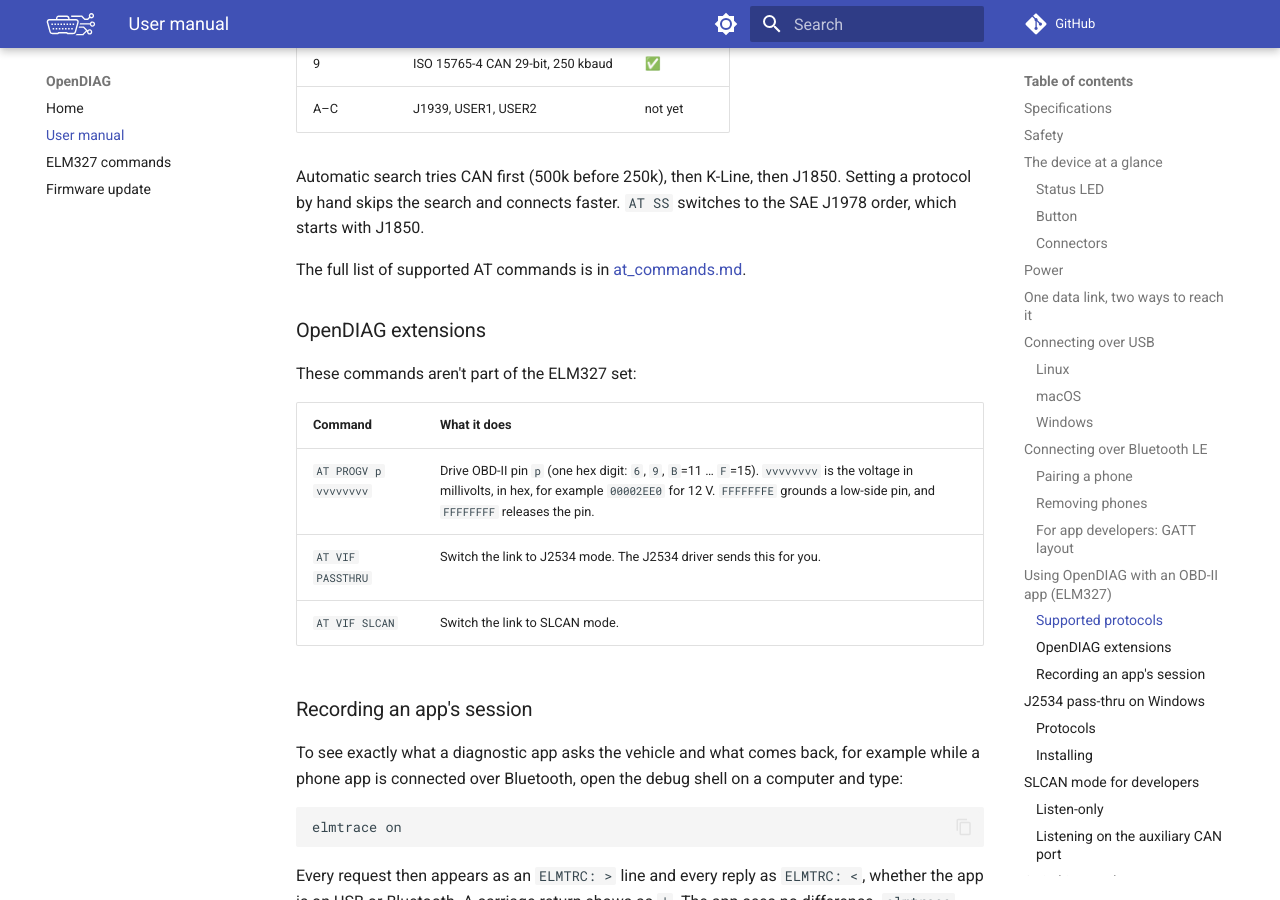
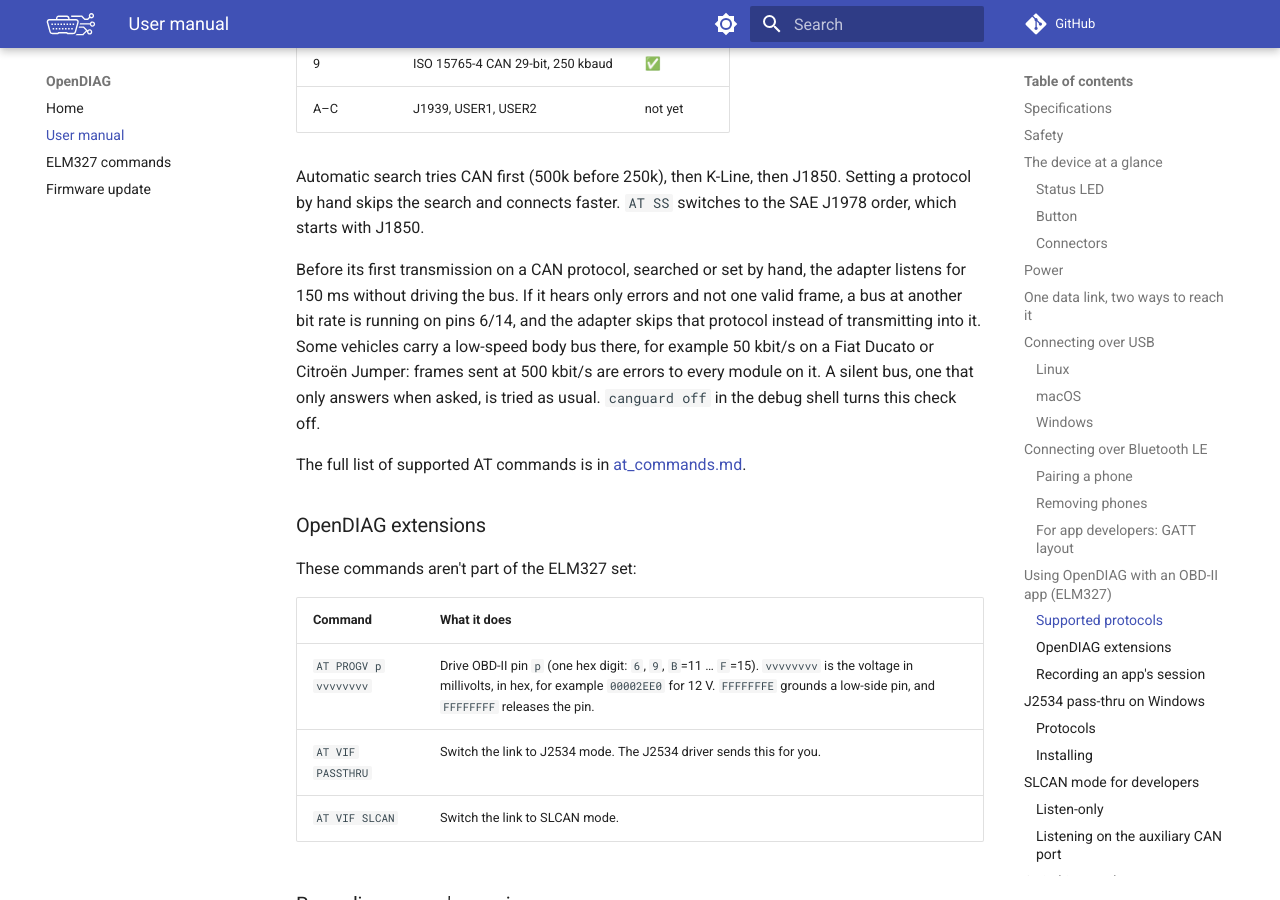
Before and after one commit to maximus64/opendiag-firmware, an MkDocs documentation site: the page built from docs/manual.md, in a window 1280 px wide and 900 px high, scrolled down 7542 px. Built offline with MkDocs 1.6.1 and Material for MkDocs 9.7.7, drawn with Linux system fonts in a browser that asks for light colours; comment, search, counter and statistics services are not loaded; some of the changed text lies outside the part shown.

Commit message:
docs/manual.md: document the CAN listen-first check

```diff
--- a/docs/manual.md
+++ b/docs/manual.md
@@ -265,6 +265,13 @@
 Automatic search tries CAN first (500k before 250k), then K-Line, then J1850. Setting a protocol
 by hand skips the search and connects faster. `AT SS` switches to the SAE J1978 order, which
 starts with J1850.
+
+Before its first transmission on a CAN protocol, searched or set by hand, the adapter listens for
+150 ms without driving the bus. If it hears only errors and not one valid frame, a bus at another
+bit rate is running on pins 6/14, and the adapter skips that protocol instead of transmitting into
+it. Some vehicles carry a low-speed body bus there, for example 50 kbit/s on a Fiat Ducato or
+Citroën Jumper: frames sent at 500 kbit/s are errors to every module on it. A silent bus, one that
+only answers when asked, is tried as usual. `canguard off` in the debug shell turns this check off.
 
 The full list of supported AT commands is in [at_commands.md](at_commands.md).
 
@@ -567,6 +574,7 @@
 | Phone used to connect, now can't | The phone and adapter no longer share a key. Remove the adapter from the phone's Bluetooth settings, hold the button for 10 s, and pair again. |
 | Phone connects but gets no answer | USB holds the data link. Close the program using the data port, or type `link ble` in the shell. |
 | App connects but says "unable to connect to ECU" / `NO DATA` | Is the ignition on? Try setting the protocol by hand with `AT SP`. |
+| A CAN protocol says `NO DATA` straight away and the shell logs *another bit rate is running here* | Pins 6/14 carry a bus at a different speed, so the adapter won't transmit on it (see [Supported protocols](#supported-protocols)). The vehicle's OBD protocol is probably K-Line: set it with `AT SP 3`, `4` or `5`. |
 | App reports `?` after selecting a protocol | The bus is held by the debug shell. Run `ctrl BUS` or `vif` in the shell to check. |
 | **Save & Test** fails in `opendiag_config.exe` | Check you picked the **data** COM port, not the debug port, and that no other program has it open. |
 | SLCAN tool gets ELM327 replies | The link reverted when the port was last closed. Run `mode slcan` again before opening it. |
```
